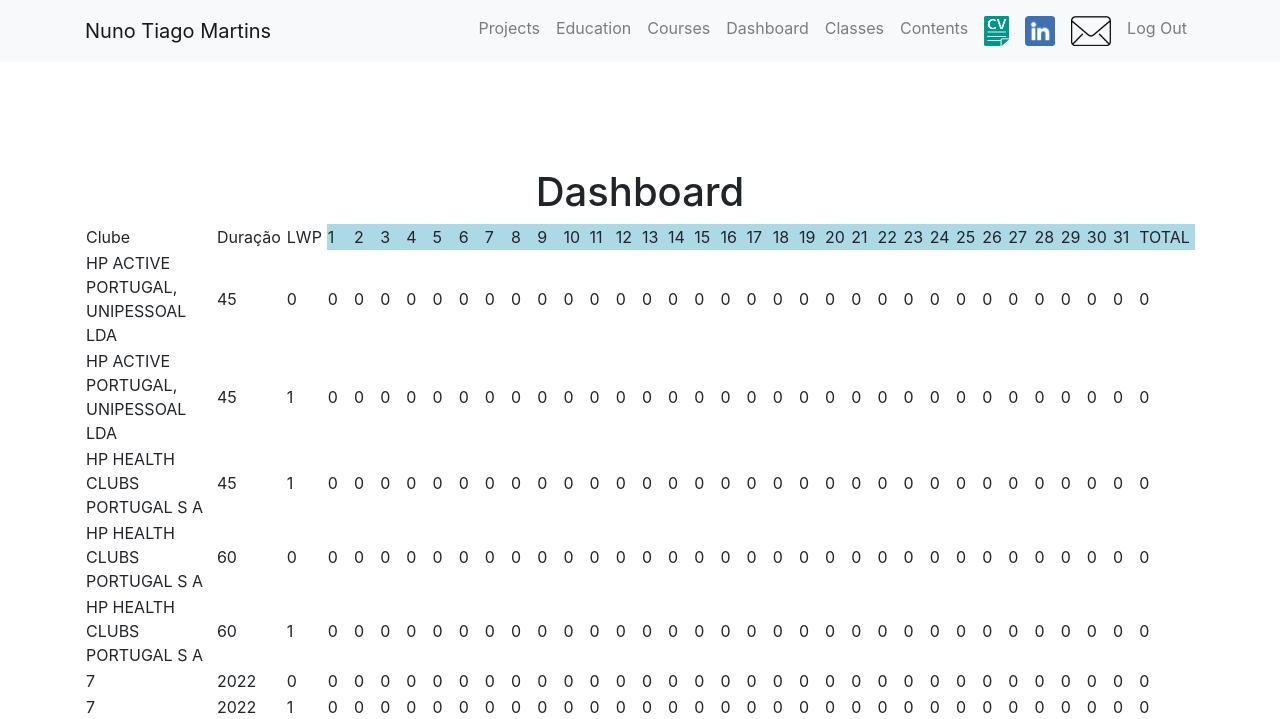
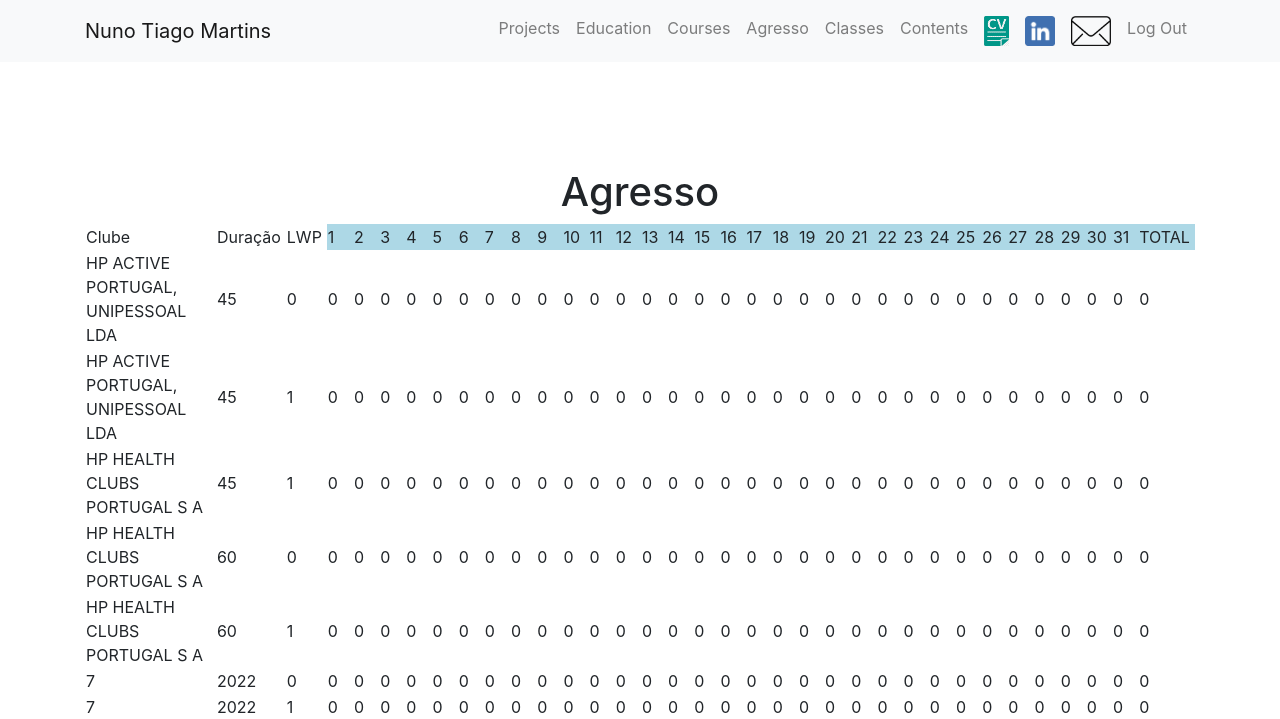
Before and after one commit to nunotm/website, a Django app: page /gym/ in a window 1280 px wide. Shown: the top 719 px of the page. Run offline with Django 4.2, Linux system fonts and the light colour scheme; a user stored in the database is signed in; data comes from the database, SQL or seed files in the repository; both versions use the stored data as it was after the commit; some libraries are stand-ins or nearby versions.

Commit message:
agresso working with login

```diff
--- a/cv/templates/cv/base.html
+++ b/cv/templates/cv/base.html
@@ -47,7 +47,7 @@
                 <a class="nav-link" href="{% url 'cv:all_courses' %}">Courses</a>
             </li>
             {% if request.user.is_authenticated %}
-              <li class="nav-item"></li><a class="nav-link" href="{% url 'gym_classes:dashboard' %}">Dashboard</a></li>
+              <li class="nav-item"></li><a class="nav-link" href="{% url 'gym_classes:agresso' %}">Agresso</a></li>
               <li class="nav-item"></li><a class="nav-link" href="{% url 'gym_classes:class_manager' %}">Classes</a></li>
               <li class="nav-item"></li><a class="nav-link" href="{% url 'gym_classes:content_manager' %}">Contents</a></li>
             {% endif %}
--- a/gym_classes/templates/gym_classes/dashboard.html
+++ b/gym_classes/templates/gym_classes/agresso.html
@@ -6,7 +6,7 @@
 <div class="row justify-content-center mt-5">
         <div class="col-md-7 text-center">
 
-                 <h1>Dashboard</h1>
+                 <h1>Agresso</h1>
         </div>
     </div>
 <!--
--- a/gym_classes/urls.py
+++ b/gym_classes/urls.py
@@ -4,7 +4,7 @@ from . import views
 app_name = 'gym_classes'
 
 urlpatterns = [
-    path('', views.dashboard, name='dashboard'),
+    path('', views.agresso, name='agresso'),
     path('class_manager/', views.class_manager, name='class_manager'),
     path('content_manager/', views.content_manager, name='content_manager'),
     ]
--- a/gym_classes/views.py
+++ b/gym_classes/views.py
@@ -1,5 +1,6 @@
 from django.shortcuts import render
 from . import classes_jupyter
+from django.contrib.auth.decorators import login_required
 
 import numpy as np
 import pandas as pd
@@ -10,7 +11,8 @@ from datetime import datetime
 #   return con, raw_data_attendance, raw_data_classes, raw_data_payers, raw_data_rv
 
 # Create your views here.
-def dashboard(request):
+@login_required
+def agresso(request):
     con, raw_data_attendance, raw_data_classes, raw_data_payers, raw_data_rv = classes_jupyter.import_data("classes.db")
 
     mes = 7
@@ -54,11 +56,13 @@ def dashboard(request):
 
     #pd.set_option('display.max_columns', None)
 
-    return render(request, 'gym_classes/dashboard.html', {"agresso":agresso})
+    return render(request, 'gym_classes/agresso.html', {"agresso":agresso})
 
-
+@login_required
 def class_manager(request):
     return render(request, 'gym_classes/class_manager.html')
 
+
+@login_required
 def content_manager(request):
     return render(request, 'gym_classes/content_manager.html')
--- a/login_manager/views.py
+++ b/login_manager/views.py
@@ -35,7 +35,7 @@ def login_user(request):
             return render(request, 'login_manager/login_user.html', {'form':AuthenticationForm(), 'error':'Username and password did not match'})
         else:
             login(request, user)
-            return redirect('gym_classes:dashboard')
+            return redirect('gym_classes:agresso')
 
 @login_required
 def logoutuser(request):
```
Also changed, not shown: db.sqlite3.
